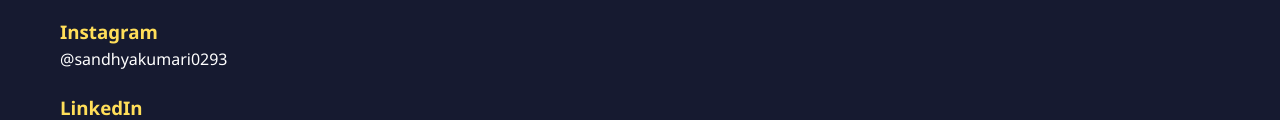
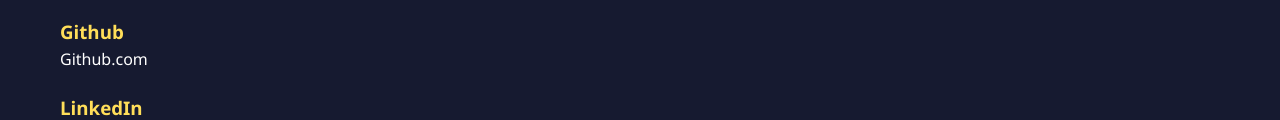
Before and after one commit to sandhya-katyayan/CODSOFT-portfolio, a plain HTML site: page index.html in a window 1280 px wide. Shown: the part 2902-3022 px from the top of the page. Drawn offline with nearby package versions, Linux system fonts and the light colour scheme.

Commit message:
Update index.html

```diff
--- a/index.html
+++ b/index.html
@@ -171,8 +171,8 @@
           <a href="mailto:sandhyakumari0293@gmail.com">sandhyakumari0293@gmail.com</a>
         </div>
         <div class="insta">
-          <h3>Instagram</h3>
-          <a href="https://www.instagram.com/sandhyakumari0293">@sandhyakumari0293</a>
+          <h3>Github</h3>
+          <a href="https://github.com/sandhya-katyayan">Github.com</a>
         </div>
         <div class="linkedin">
           <h3>LinkedIn</h3>
```
